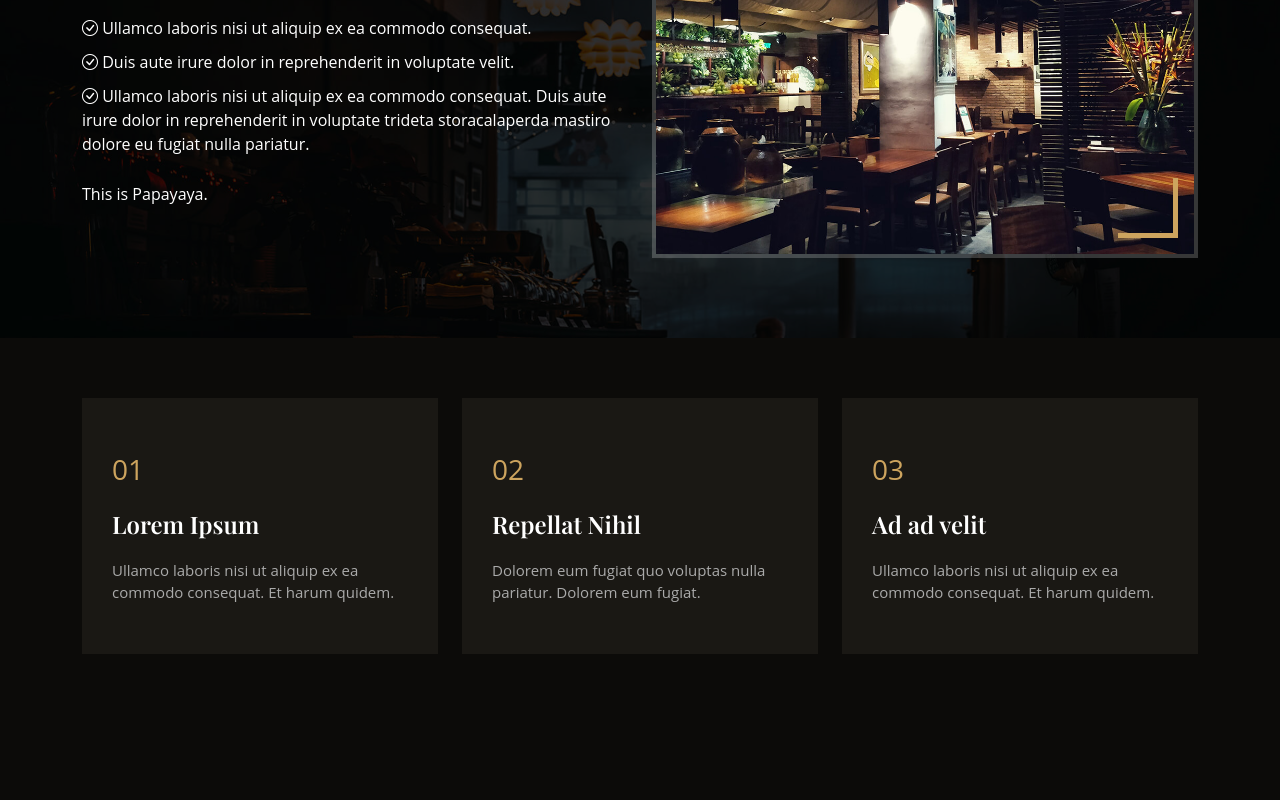
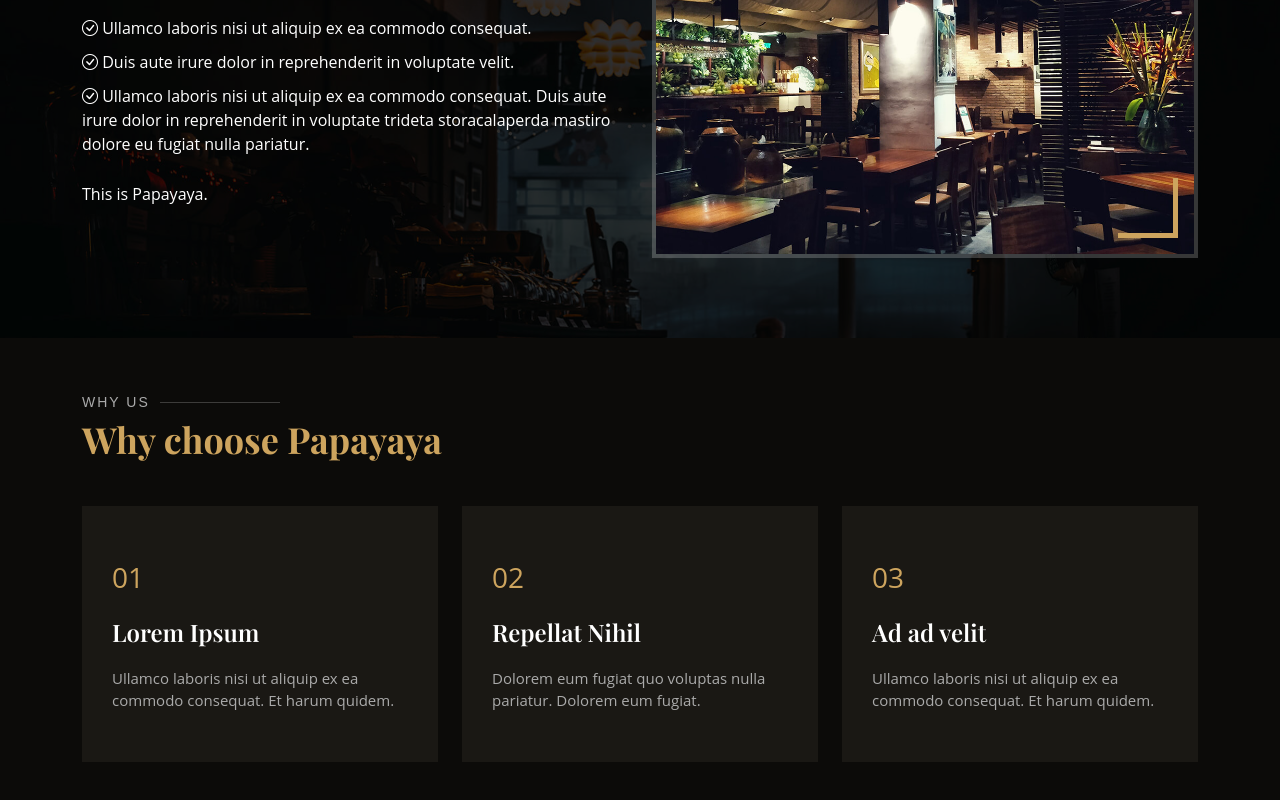
Before and after one commit to Justinng26/Papayaya_Bromley, a Next.js app: page / in a window 1280 px wide. Shown: the part 1030-1830 px from the top of the page. Before the commit the page ends 1744 px from the top, so only its background shows below. Built offline with nearby package versions, Linux system fonts and the light colour scheme.

Commit message:
created reuasbale section title component

```diff
--- a/src/app/components/SectionTitle.tsx
+++ b/src/app/components/SectionTitle.tsx
@@ -1,5 +1,16 @@
 import "../styles/sectionTitle.css";
 
-export default function SectionTitle() {
-  return <div>SectionTitle</div>;
+export default function SectionTitle({
+  title,
+  subtitle,
+}: {
+  title: string;
+  subtitle: string;
+}) {
+  return (
+    <div className="section-title">
+      <h2>{title}</h2>
+      <p>{subtitle}</p>
+    </div>
+  );
 }
--- a/src/app/sections/WhyUs.tsx
+++ b/src/app/sections/WhyUs.tsx
@@ -1,3 +1,4 @@
+import SectionTitle from "../components/SectionTitle";
 import WhyUsCard from "../components/WhyUsCard";
 import "../styles/whyUs.css";
 
@@ -11,6 +12,7 @@ export default async function WhyUs() {
   return (
     <section id="why-us" className="why-us">
       <div className="container">
+        <SectionTitle title="Why Us" subtitle="Why choose Papayaya" />
         <div className="row">
           {items &&
             items.length > 0 &&
--- a/src/app/styles/sectionTitle.css
+++ b/src/app/styles/sectionTitle.css
@@ -0,0 +1,33 @@
+.section-title {
+  padding-bottom: 40px;
+}
+
+.section-title h2 {
+  font-size: 14px;
+  font-weight: 500;
+  padding: 0;
+  line-height: 1px;
+  margin: 0 0 5px 0;
+  letter-spacing: 2px;
+  text-transform: uppercase;
+  color: #aaaaaa;
+  font-family: "Poppins", sans-serif;
+}
+
+.section-title h2::after {
+  content: "";
+  width: 120px;
+  height: 1px;
+  display: inline-block;
+  background: rgba(255, 255, 255, 0.2);
+  margin: 4px 10px;
+}
+
+.section-title p {
+  margin: 0;
+  margin: 0;
+  font-size: 36px;
+  font-weight: 700;
+  font-family: "Playfair Display", serif;
+  color: #cda45e;
+}
```
